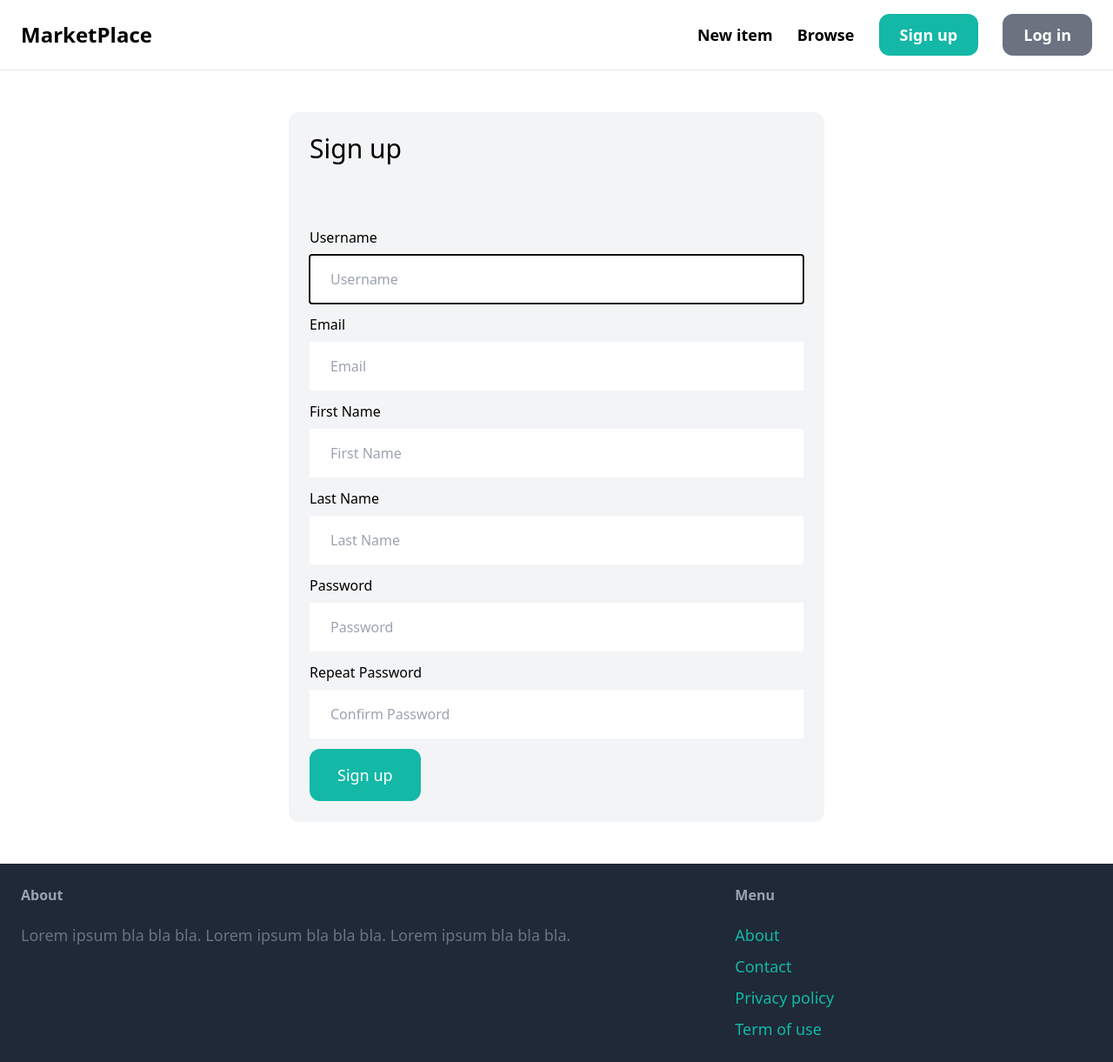
After one commit to anil7620/Django-Online-MarketPlace, a Django app: page /signup/ in a window 1280 px wide. The commit adds this page. Shown: the whole page at 87% size. Run offline with Django 4.2, Linux system fonts and the light colour scheme; some libraries are stand-ins or nearby versions.

Commit message:
login and signup created

```diff
--- /dev/null
+++ b/core/forms.py
@@ -0,0 +1,22 @@
+from django import forms
+from django.contrib.auth.forms import UserCreationForm, AuthenticationForm
+from django.contrib.auth.models import User
+
+class SignupForm(UserCreationForm):
+    first_name = forms.CharField(max_length=30, required=False, help_text="Optional")
+    last_name = forms.CharField(max_length=30, required=False, help_text="Optional")
+    email = forms.EmailField(max_length=254, help_text="Required. Inform a valid email address.")
+    class Meta:
+        model = User
+        fields = ("username", "first_name", "last_name", "email", "password1", "password2")
+
+    username = forms.CharField(widget=forms.TextInput(attrs={'class': 'w-full py-4 px-6 roundex-xl', 'placeholder': 'Username'}))
+    first_name = forms.CharField(widget=forms.TextInput(attrs={'class': 'w-full py-4 px-6 roundex-xl', 'placeholder': 'First Name'}))
+    last_name = forms.CharField(widget=forms.TextInput(attrs={'class': 'w-full py-4 px-6 roundex-xl', 'placeholder': 'Last Name'}))
+    email = forms.CharField(widget=forms.EmailInput(attrs={'class': 'w-full py-4 px-6 roundex-xl', 'placeholder': 'Email'}))
+    password1 = forms.CharField(widget=forms.PasswordInput(attrs={'class': 'w-full py-4 px-6 roundex-xl', 'placeholder': 'Password'}))
+    password2 = forms.CharField(widget=forms.PasswordInput(attrs={'class': 'w-full py-4 px-6 roundex-xl', 'placeholder': 'Confirm Password'}))
+
+class LoginForm(AuthenticationForm):
+    username = forms.CharField(widget=forms.TextInput(attrs={'class': 'w-full py-4 px-6 roundex-xl', 'placeholder': 'Username'}))
+    password = forms.CharField(widget=forms.PasswordInput(attrs={'class': 'w-full py-4 px-6 roundex-xl', 'placeholder': 'Password'}))
--- a/core/templates/core/base.html
+++ b/core/templates/core/base.html
@@ -17,8 +17,8 @@
         <a href="#" class="text-lg font-semibold hover:text-gray-500">New item</a>
         <a href="#" class="text-lg font-semibold hover:text-gray-500">Browse</a>
 
-        <a href="#" class="px-6 py-3 text-lg font-semibold bg-teal-500 text-white rounded-xl hover:bg-teal-700">Sign up</a>
-        <a href="#" class="px-6 py-3 text-lg font-semibold bg-gray-500 text-white rounded-xl hover:bg-gray-700">Log in</a>
+        <a href="{% url 'core:signup' %}" class="px-6 py-3 text-lg font-semibold bg-teal-500 text-white rounded-xl hover:bg-teal-700">Sign up</a>
+        <a href="{% url 'core:login' %}" class="px-6 py-3 text-lg font-semibold bg-gray-500 text-white rounded-xl hover:bg-gray-700">Log in</a>
         </div>
       </div>
         </nav>
@@ -36,7 +36,7 @@
 
           <ul class="space-y-2">
               <li><a href="{% url 'about' %}" class="text-lg text-teal-500 hover:text-teal-700">About</a></li>
-              <li><a href="{% url 'contact' %}" class="text-lg text-teal-500 hover:text-teal-700">Contact</a></li>
+              <li><a href="{% url 'core:contact' %}" class="text-lg text-teal-500 hover:text-teal-700">Contact</a></li>
               <li><a href="{% url 'policy' %}" class="text-lg text-teal-500 hover:text-teal-700">Privacy policy</a></li>
               <li><a href="{% url 'terms' %}" class="text-lg text-teal-500 hover:text-teal-700">Term of use</a></li>
           </ul>
--- /dev/null
+++ b/core/templates/core/signup.html
@@ -0,0 +1,47 @@
+{% extends 'core/base.html' %}
+{% block title %}
+    Sign up
+{% endblock %}
+
+{% block content %}
+<div class="w-1/2 my-6 mx-auto bg-gray-100 rounded-xl">
+    <h1 class="mb-6 text-3xl p-6">Sign up</h1>
+
+    <form method="POST" action="" class="p-6">
+        {% csrf_token %}
+        {{ form.non_field_errors }}
+        <div class="mb-3">
+            <label for="id_username" class="inline-block mb-2">Username</label><br>
+            {{ form.username }}
+        </div>
+        <div class="mb-3">
+            <label for="email" class="inline-block mb-2">Email</label><br>
+            {{ form.email }}
+        </div>
+        <div class="mb-3">
+            <label for="first_name" class="inline-block mb-2">First Name</label><br>
+            {{ form.first_name }}
+        </div>
+        <div class="mb-3">
+            <label for="last_name" class="inline-block mb-2">Last Name</label><br>
+            {{ form.last_name }}
+        </div>
+        <div class="mb-3">
+            <label for="password1" type="password" class="inline-block mb-2">Password</label><br>
+            {{ form.password1 }}
+        </div>
+        <div class="mb-3">
+            <label for="password2" class="inline-block mb-2">Repeat Password</label><br>
+            {{ form.password2 }}
+        </div>
+        {% if form.errors or form.non_field_errors %}
+        <div class="mb-3 p-6 bg-red-100 rounded-xl">
+            {% for field in form %}
+                {{ field.errors }}
+            {% endfor %}
+        </div>
+        {% endif %}
+        <button type="submit" class="py-4 px-8 text-lg bg-teal-500 hover:bg-teal-700 rounded-xl text-white">Sign up</button>
+    </form>
+    </div>
+{% endblock %}
--- /dev/null
+++ b/core/urls.py
@@ -0,0 +1,14 @@
+from django.urls import path
+from django.contrib.auth import views as auth_views
+
+from . import views
+from .forms import LoginForm
+app_name = "core"
+
+urlpatterns = [
+    path('', views.index, name="index"),
+    path('about/', views.about, name="about"),
+    path('contact/', views.contact, name="contact"),
+    path('signup/', views.signup, name="signup"),
+    path('login/', auth_views.LoginView.as_view(authentication_form=LoginForm, template_name='core/login.html'), name="login"),
+]
--- a/core/views.py
+++ b/core/views.py
@@ -1,5 +1,7 @@
-from django.shortcuts import render
+from django.shortcuts import render, redirect
 from item.models import Item, Category
+
+from .forms import SignupForm
 # Create your views here.
 
 def index(request):
@@ -8,6 +10,18 @@ def index(request):
     return render(request, 'core/index.html',{
         'items': items,
         'categories': categories,
+    })
+
+def signup(request):
+    if request.method == "POST":
+        form = SignupForm(request.POST)
+        if form.is_valid():
+            form.save()
+            return redirect("/login/")
+    else:
+        form = SignupForm()
+    return render(request, 'core/signup.html', {
+        'form': form,
     })
 
 
--- a/marketplace/urls.py
+++ b/marketplace/urls.py
@@ -21,9 +21,8 @@ from django.urls import path
 from django.urls.conf import include
 from core.views import index , contact, terms, about, policy
 urlpatterns = [
-    path("", index, name="index"),
+    path("", include("core.urls")),
     path("items/", include("item.urls")),
-    path("contact/", contact, name="contact"),
     path("terms/", terms, name="terms"),
     path("about/", about, name="about"),
     path("policy/", policy, name="policy"),
```
Also changed, not shown: core/templates/core/login.html (added, +33 -0 lines), db.sqlite3.
